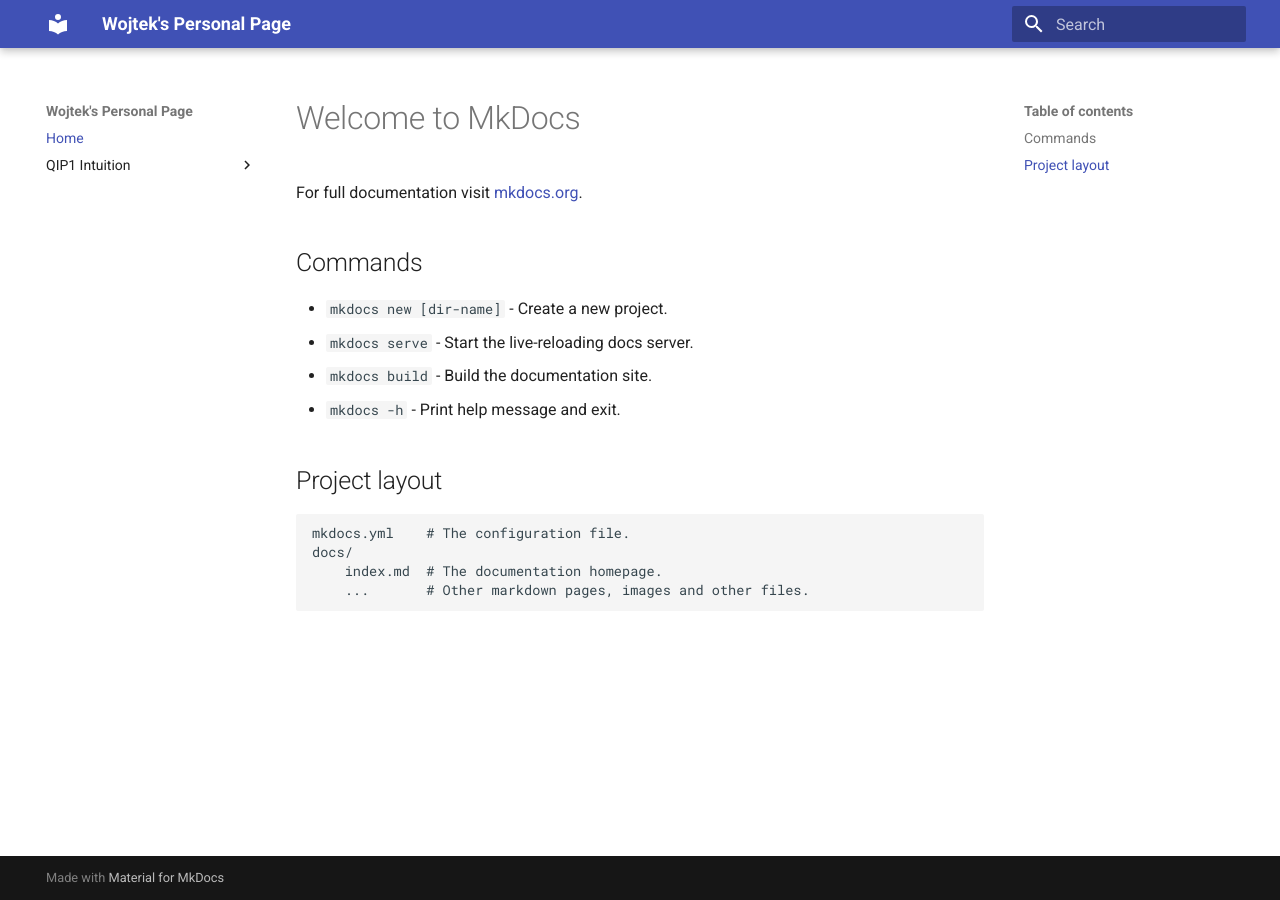
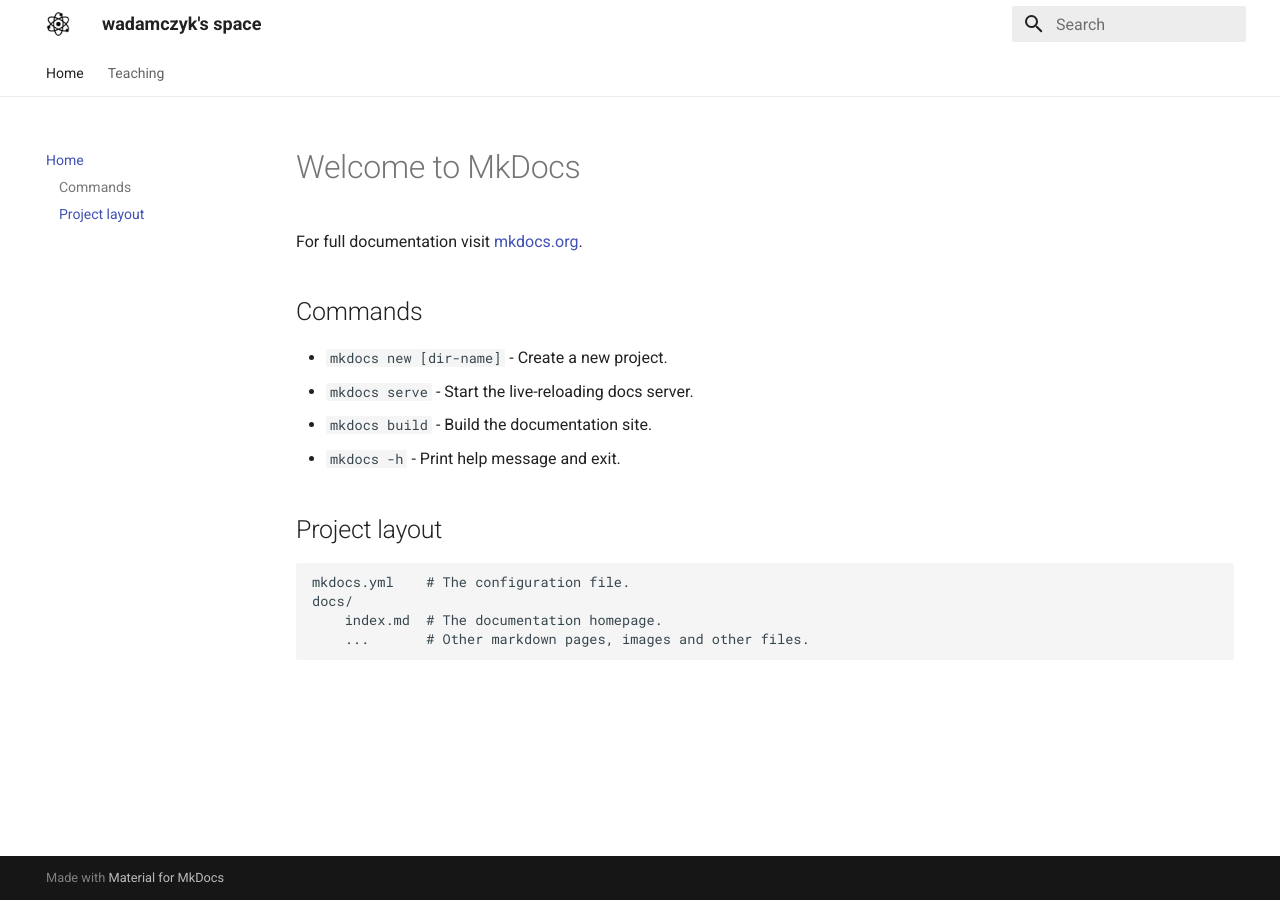
Before and after one commit to wojtekadamczyk3/wadamczyk, an MkDocs documentation site: the page built from docs/index.md, in a window 1280 px wide. Built offline with MkDocs 1.6.1 and Material for MkDocs 9.7.7, drawn with Linux system fonts in a browser that asks for light colours.

Commit message:
changed the style

```diff
--- a/docs/extra.css
+++ /dev/null
@@ -1,9 +0,0 @@
-/* Hide the right-hand column */
-.md-content__right {
-    display: none;
-}
-
-/* Expand the main content to take up the full width */
-.md-content {
-    grid-template-columns: minmax(0, 1fr) !important;
-}
--- a/mkdocs.yml
+++ b/mkdocs.yml
@@ -1,17 +1,26 @@
-site_name: Wojtek's Personal Page
+site_name: wadamczyk's space
 use_directory_urls: false
 theme:
   name: material
+  logo: 'assets/atom.png'
+  favicon: 'assets/atom_fav.png'
+  palette:
+    primary: 'white'
+    accent: 'blue'
   features:
-    - navigation.indexes
     - navigation.top
+    - navigation.tabs
+    - toc.integrate  # This integrates TOC into the left sidebar
+
+
 nav:
   - Home: index.md
-  - "QIP1 Intuition":
-    - "Chapter 0: Intention": qip1_intuition/ch0_intention.md
-    - "Chapter 1a: Hilber Space and Dirac Notation": qip1_intuition/ch1a_hilbert_dirac.md
-    - "Chapter 1b: Quantum States and Measurements": qip1_intuition/ch1b_tools.md
-    - "Chapter 2a: Complexities and Quantum Circuits": qip1_intuition/ch2a_complexities.md
+  - "Teaching":
+    - "QIP1 Intuition":
+      - "Chapter 0: Intention": qip1_intuition/ch0_intention.md
+      - "Chapter 1a: Hilber Space and Dirac Notation": qip1_intuition/ch1a_hilbert_dirac.md
+      - "Chapter 1b: Quantum States and Measurements": qip1_intuition/ch1b_tools.md
+      - "Chapter 2a: Complexities and Quantum Circuits": qip1_intuition/ch2a_complexities.md
 
 # Plugins (optional)
 plugins:
@@ -23,8 +32,6 @@ extra_css:
 
 # Markdown Extensions
 markdown_extensions:
-  - toc:
-      permalink: false
   - attr_list
   - md_in_html
   - admonition
```
Also changed, not shown: docs/assets/atom.png (added), docs/assets/atom_fav.png (added).
